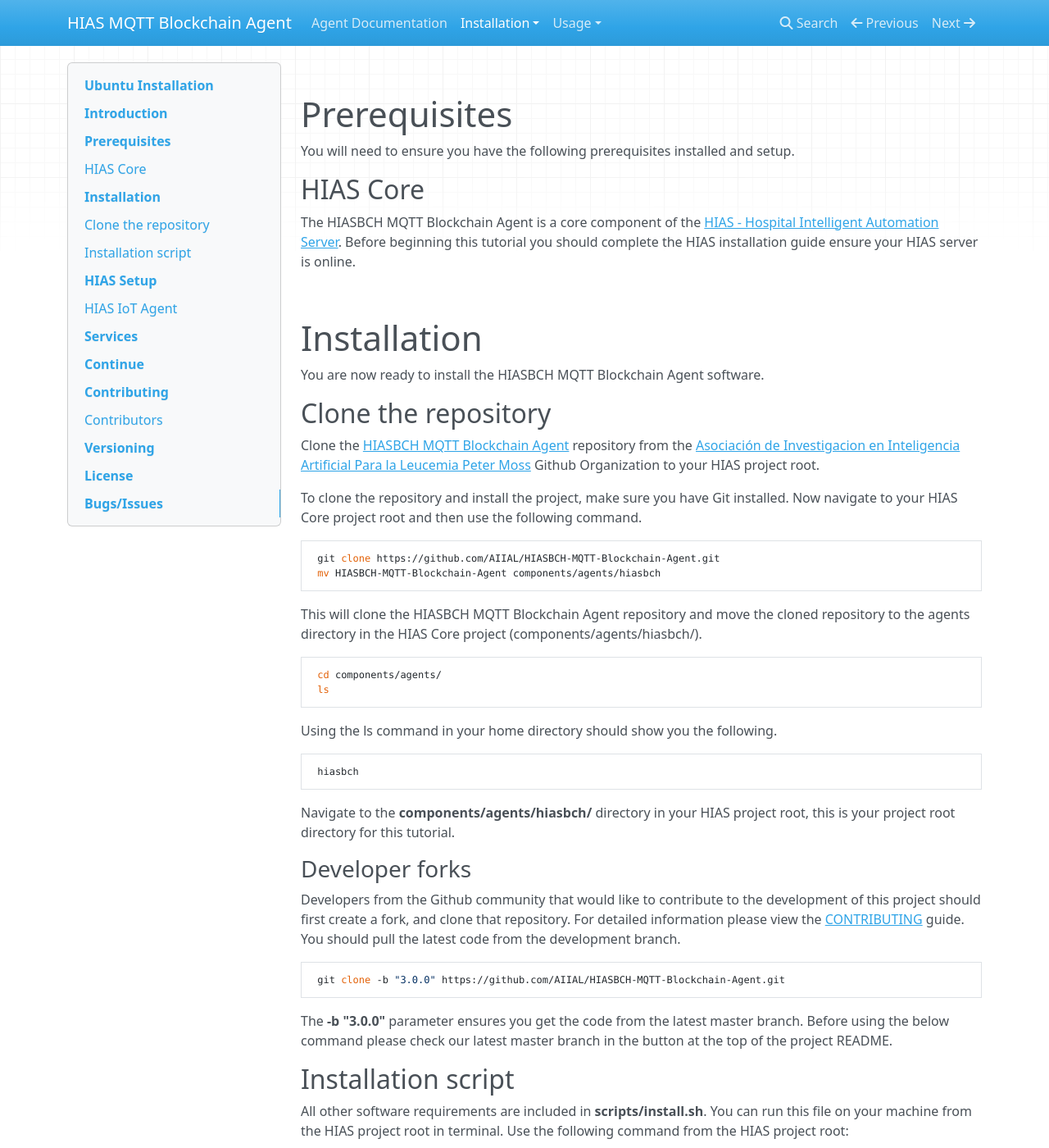
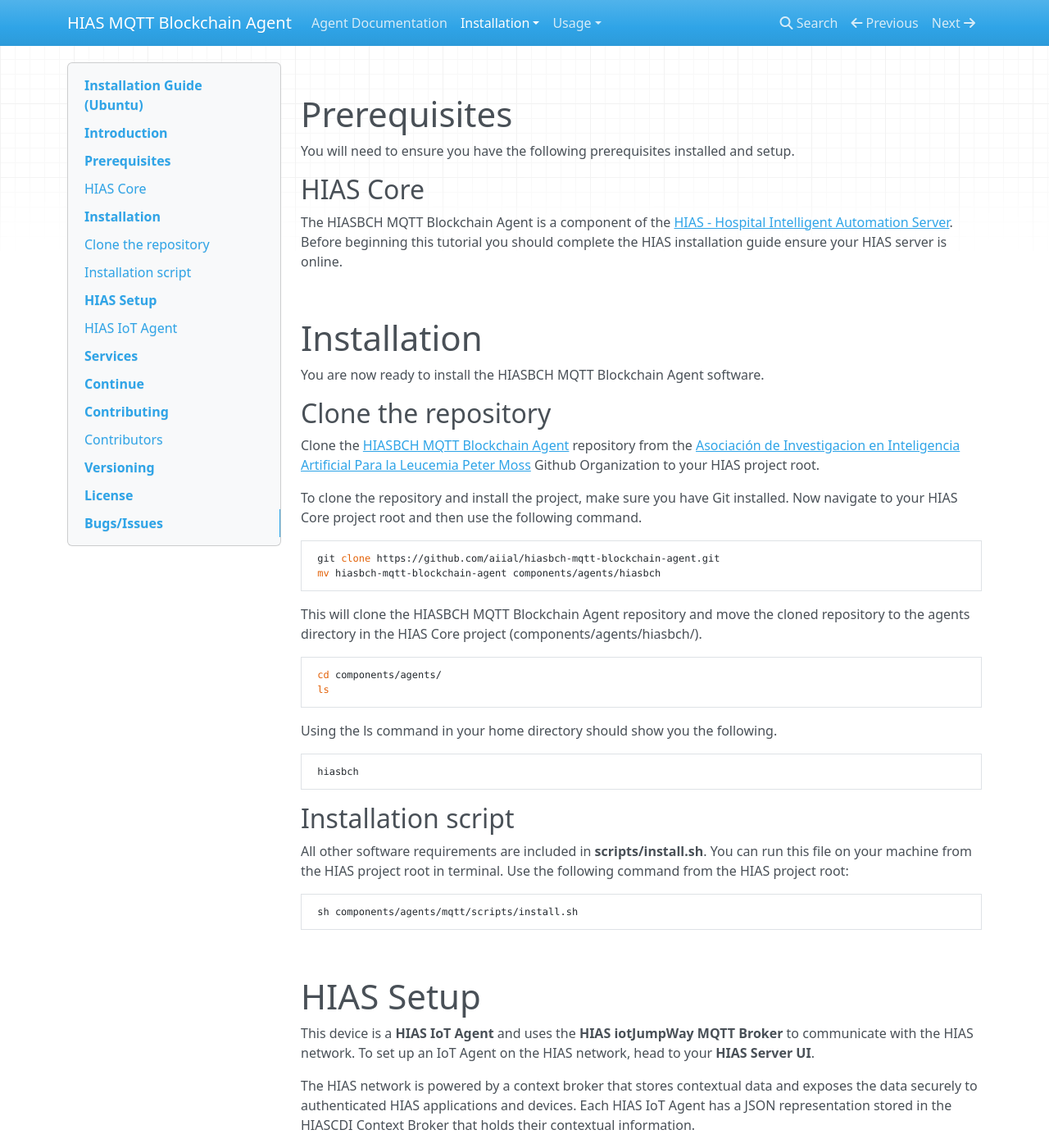
Before and after one commit to leukaemiamedtech/hiasbch-mqtt-blockchain-agent, an MkDocs documentation site: the page built from docs/installation/ubuntu.md, in a window 1280 px wide and 1400 px high, scrolled down 666 px. Shown: the whole window at 82% size. Built offline with MkDocs 1.6.1, drawn with Linux system fonts in a browser that asks for light colours; nearby versions of some CDN libraries; some of the changed text lies outside the part shown.

Commit message:
Resolves #11 Documentation update

````diff
--- a/docs/installation/ubuntu.md
+++ b/docs/installation/ubuntu.md
@@ -12,7 +12,7 @@
 
 ## HIAS Core
 
-The HIASBCH MQTT Blockchain Agent is a core component of the [HIAS - Hospital Intelligent Automation Server](https://github.com/AIIAL/HIAS-Core). Before beginning this tutorial you should complete the HIAS installation guide ensure your HIAS server is online.
+The HIASBCH MQTT Blockchain Agent is a component of the [HIAS - Hospital Intelligent Automation Server](https://github.com/aiial/hias-core). Before beginning this tutorial you should complete the HIAS installation guide ensure your HIAS server is online.
 
 &nbsp;
 
@@ -21,13 +21,13 @@
 
 ## Clone the repository
 
-Clone the [HIASBCH MQTT Blockchain Agent](https://github.com/AIIAL/HIASBCH-MQTT-Blockchain-Agent " HIASBCH MQTT Blockchain Agent") repository from the [Asociación de Investigacion en Inteligencia Artificial Para la Leucemia Peter Moss](https://github.com/AIIAL "Asociación de Investigacion en Inteligencia Artificial Para la Leucemia Peter Moss") Github Organization to your HIAS project root.
+Clone the [HIASBCH MQTT Blockchain Agent](https://github.com/aiial/hiasbch-mqtt-blockchain-agent " HIASBCH MQTT Blockchain Agent") repository from the [Asociación de Investigacion en Inteligencia Artificial Para la Leucemia Peter Moss](https://github.com/aiial "Asociación de Investigacion en Inteligencia Artificial Para la Leucemia Peter Moss") Github Organization to your HIAS project root.
 
 To clone the repository and install the project, make sure you have Git installed. Now navigate to your HIAS Core project root and then use the following command.
 
 ``` bash
- git clone https://github.com/AIIAL/HIASBCH-MQTT-Blockchain-Agent.git
- mv HIASBCH-MQTT-Blockchain-Agent components/agents/hiasbch
+ git clone https://github.com/aiial/hiasbch-mqtt-blockchain-agent.git
+ mv hiasbch-mqtt-blockchain-agent components/agents/hiasbch
 ```
 
 This will clone the HIASBCH MQTT Blockchain Agent repository and move the cloned repository to the agents directory in the HIAS Core project (components/agents/hiasbch/).
@@ -42,18 +42,6 @@
 ``` bash
  hiasbch
 ```
-
-Navigate to the **components/agents/hiasbch/** directory in your HIAS project root, this is your project root directory for this tutorial.
-
-### Developer forks
-
-Developers from the Github community that would like to contribute to the development of this project should first create a fork, and clone that repository. For detailed information please view the [CONTRIBUTING](https://github.com/AIIAL/HIASBCH-MQTT-Blockchain-Agent/blob/main/CONTRIBUTING.md "CONTRIBUTING") guide. You should pull the latest code from the development branch.
-
-``` bash
- git clone -b "3.0.0" https://github.com/AIIAL/HIASBCH-MQTT-Blockchain-Agent.git
-```
-
-The **-b "3.0.0"** parameter ensures you get the code from the latest master branch. Before using the below command please check our latest master branch in the button at the top of the project README.
 
 ## Installation script
 
@@ -77,7 +65,7 @@
 
 ![HIAS IoT Agents](../img/hias-iotjumpway-agents.jpg)
 
-You will now need to create your HIAS IoT Agent and retrieve the agent credentials. Navigate to **IoT->Entities->Agents** and click on the **+** next to the **Network Agents** title to create a HIAS IoT Agent.
+You will now need to create your HIAS IoT Agent and retrieve the agent credentials. Navigate to **IoT->Entities->Agents** and click on **+ Create Agent** to create a HIAS IoT Agent.
 
 ![HIAS IoT Agent](../img/create-hias-iotjumpway-agent.jpg)
 
@@ -102,10 +90,6 @@
         },
         "proxy": {
             "up": ""
-        },
-        "hiasbch": {
-            "un": "",
-            "up": ""
         }
     }
 }
@@ -114,13 +98,11 @@
 You need to add the following:
 
 - **agent->proxy:** IoT Agent API Key
-- **hiasbch->un:** HIAS Core HIASBCH address.
-- **hiasbch->up:** HIAS Core HIASBCH key
 
 &nbsp;
 
 # Services
-You will now create the services that will run your Blockchain Agent and Agent Replenisher. Making sure you are in the HIAS project root, use the following command:
+You will now create the services that will run your Blockchain Agent. Making sure you are in the HIAS Core project root, use the following command:
 
 ``` bash
 sh components/agents/hiasbch/scripts/service.sh
@@ -136,7 +118,7 @@
 # Contributing
 Asociación de Investigacion en Inteligencia Artificial Para la Leucemia Peter Moss encourages and welcomes code contributions, bug fixes and enhancements from the Github community.
 
-Please read the [CONTRIBUTING](https://github.com/AIIAL/HIASBCH-MQTT-Blockchain-Agent/blob/main/CONTRIBUTING.md "CONTRIBUTING") document for a full guide to forking our repositories and submitting your pull requests. You will also find our code of conduct in the [Code of Conduct](https://github.com/AIIAL/HIASBCH-MQTT-Blockchain-Agent/blob/main/CODE-OF-CONDUCT.md) document.
+Please read the [CONTRIBUTING](https://github.com/aiial/hiasbch-mqtt-blockchain-agent/blob/main/CONTRIBUTING.md "CONTRIBUTING") document for a full guide to forking our repositories and submitting your pull requests. You will also find our code of conduct in the [Code of Conduct](https://github.com/aiial/hiasbch-mqtt-blockchain-agent/blob/main/CODE-OF-CONDUCT.md) document.
 
 ## Contributors
 - [Adam Milton-Barker](https://www.leukemiaairesearch.com/association/volunteers/adam-milton-barker "Adam Milton-Barker") - [Asociación de Investigacion en Inteligencia Artificial Para la Leucemia Peter Moss](https://www.leukemiaresearchassociation.ai "Asociación de Investigacion en Inteligencia Artificial Para la Leucemia Peter Moss") President/Founder & Lead Developer, Sabadell, Spain
@@ -149,9 +131,9 @@
 &nbsp;
 
 # License
-This project is licensed under the **MIT License** - see the [LICENSE](https://github.com/AIIAL/HIASBCH-MQTT-Blockchain-Agent/blob/main/LICENSE "LICENSE") file for details.
+This project is licensed under the **MIT License** - see the [LICENSE](https://github.com/aiial/hiasbch-mqtt-blockchain-agent/blob/main/LICENSE "LICENSE") file for details.
 
 &nbsp;
 
 # Bugs/Issues
-We use the [repo issues](https://github.com/AIIAL/HIASBCH-MQTT-Blockchain-Agent/issues "repo issues") to track bugs and general requests related to using this project. See [CONTRIBUTING](https://github.com/AIIAL/HIASBCH-MQTT-Blockchain-Agent/CONTRIBUTING.md "CONTRIBUTING") for more info on how to submit bugs, feature requests and proposals.
+We use the [repo issues](https://github.com/aiial/hiasbch-mqtt-blockchain-agent/issues "repo issues") to track bugs and general requests related to using this project. See [CONTRIBUTING](https://github.com/aiial/hiasbch-mqtt-blockchain-agent/CONTRIBUTING.md "CONTRIBUTING") for more info on how to submit bugs, feature requests and proposals.
````
Also changed, not shown: other parts of docs/installation/ubuntu.md (+2 -2 lines), README.md (+7 -7 lines), docs/index.md (+9 -9 lines), docs/usage/ubuntu.md (+10 -14 lines), assets/images/hias-network-v3.jpg (added), assets/images/hias-network.jpg (deleted), docs/img/hias-iotjumpway-agents.jpg, docs/img/hias-network-v3.jpg (added), docs/img/hias-network.jpg (deleted).
